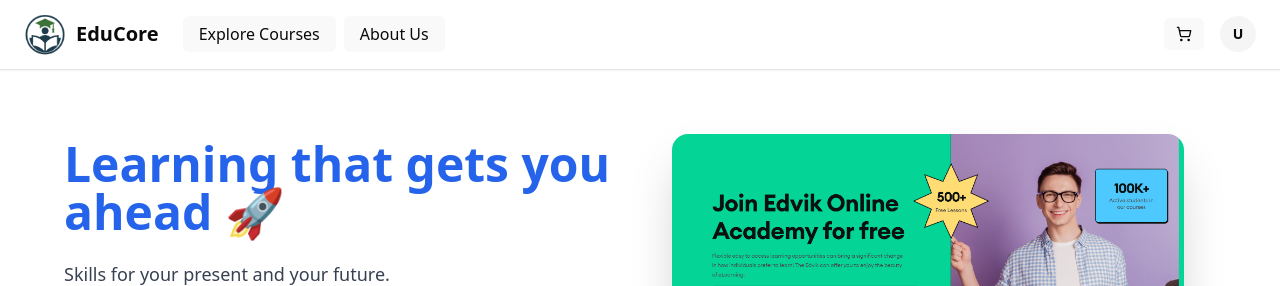
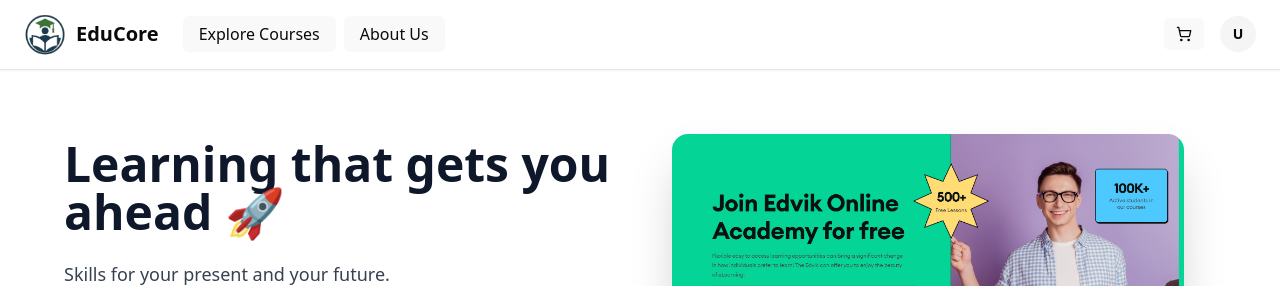
Before and after one commit to Chirag-varu/EduCore, a React (Vite) app in the folder client/: page / in a window 1280 px wide. Shown: the top 286 px of the page. Built offline with nearby package versions, Linux system fonts and the light colour scheme; no server answers; sample sign-in values are in the browser's storage.

Commit message:
font changed

```diff
--- a/client/src/pages/student/home/index.jsx
+++ b/client/src/pages/student/home/index.jsx
@@ -59,7 +59,7 @@
         {/* Hero Section */}
         <section className="flex flex-col lg:flex-row items-center justify-between py-16 px-6 lg:px-16">
           <div className="lg:w-1/2 space-y-6">
-            <h1 className="text-4xl lg:text-5xl font-extrabold leading-tight bg-gradient-to-r  bg-clip-text text-blue-600">
+            <h1 className="text-4xl lg:text-5xl font-extrabold leading-tight bg-gradient-to-r  bg-clip-text text-slate-900">
               Learning that gets you ahead 🚀
             </h1>
             <p className="text-lg text-gray-700">
```
